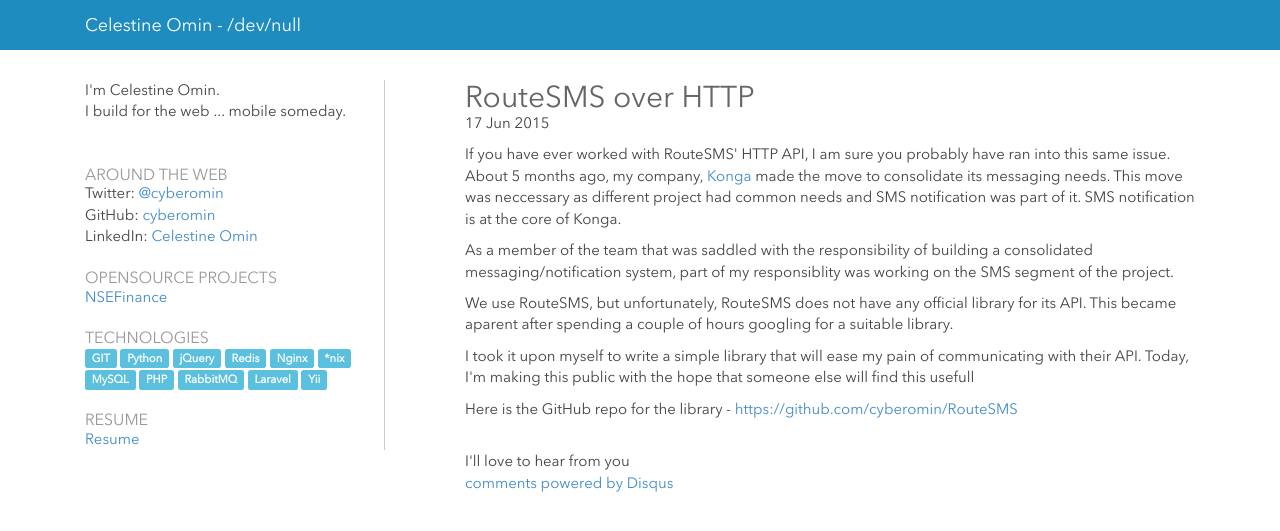
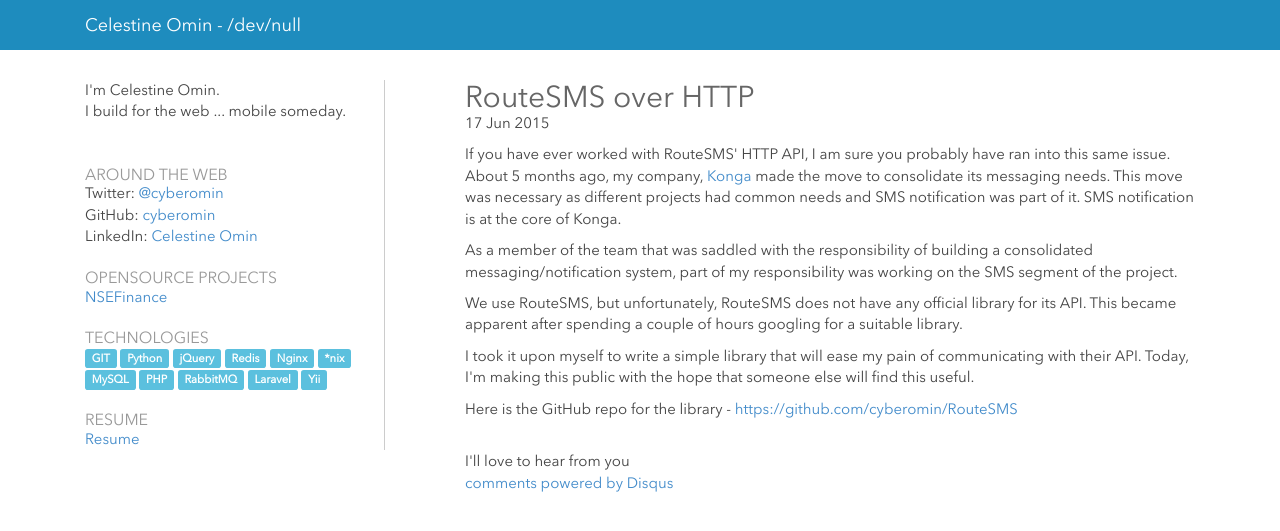
Before and after one commit to cyberomin/cyberomin.github.io, a Jekyll site: the page built from _posts/2015-06-17-route-sms.markdown, in a window 1280 px wide. Shown: the top 531 px of the page. Built offline with Jekyll 4.4.1, drawn with Linux system fonts in a browser that asks for light colours; some web fonts are replaced; Markdown is read by kramdown in place of the engine named in the settings; comment, search, counter and statistics services are not loaded.

Commit message:
Corrected grammar

```diff
--- a/_posts/2015-06-17-route-sms.markdown
+++ b/_posts/2015-06-17-route-sms.markdown
@@ -5,18 +5,15 @@ date:   2015-06-17 05:30:00
 categories: routesms
 ---
 <p>
-If you have ever worked with RouteSMS' HTTP API, I am sure you probably have ran into this same issue.
-About 5 months ago, my company, <a href="http://konga.com">Konga</a> made the move to consolidate its
-messaging needs. This move was neccessary as different project had common needs and SMS notification was part of it. SMS notification is at the core of Konga.
+If you have ever worked with RouteSMS' HTTP API, I am sure you probably have ran into this same issue. About 5 months ago, my company, <a href="http://konga.com" target="_blank">Konga</a> made the move to consolidate its messaging needs. This move was necessary as different projects had common needs and SMS notification was part of it. SMS notification is at the core of Konga.
 </p>
 
-<p> As a member of the team that was saddled with the responsibility of building a consolidated messaging/notification system, part of my responsiblity was working on the SMS segment of the project. </p>
+<p> As a member of the team that was saddled with the responsibility of building a consolidated messaging/notification system, part of my responsibility was working on the SMS segment of the project. </p>
 
-<p>We use RouteSMS, but unfortunately, RouteSMS does not have any official library for its API.
-This became aparent after spending a couple of hours googling for a suitable library.</p>
+<p>We use RouteSMS, but unfortunately, RouteSMS does not have any official library for its API. This became apparent after spending a couple of hours googling for a suitable library.</p>
 
-<p>I took it upon myself to write a simple library that will ease my pain of communicating with
-their API. Today, I'm making this public with the hope that someone else will find this usefull
+<p>I took it upon myself to write a simple library that will ease my pain of communicating with their API. Today, I'm making this public with the hope that someone else will find this useful.
 </p>
+
 <p>Here is the GitHub repo for the library - <a href="https://github.com/cyberomin/RouteSMS">
 https://github.com/cyberomin/RouteSMS</a>
```
